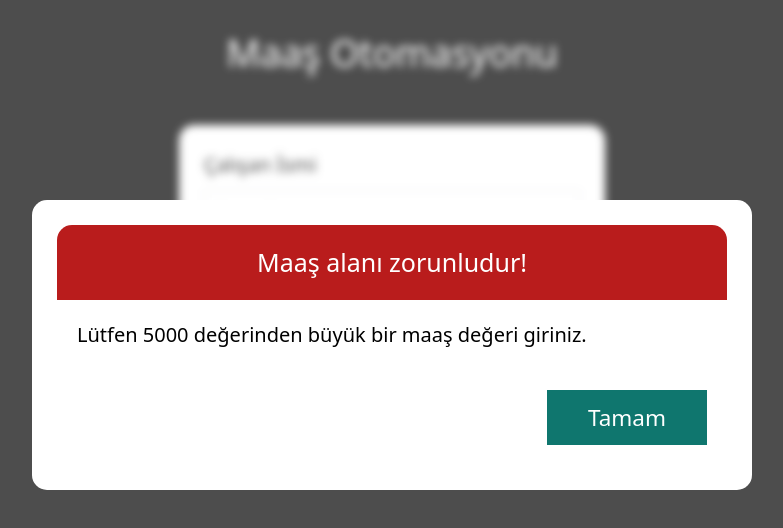
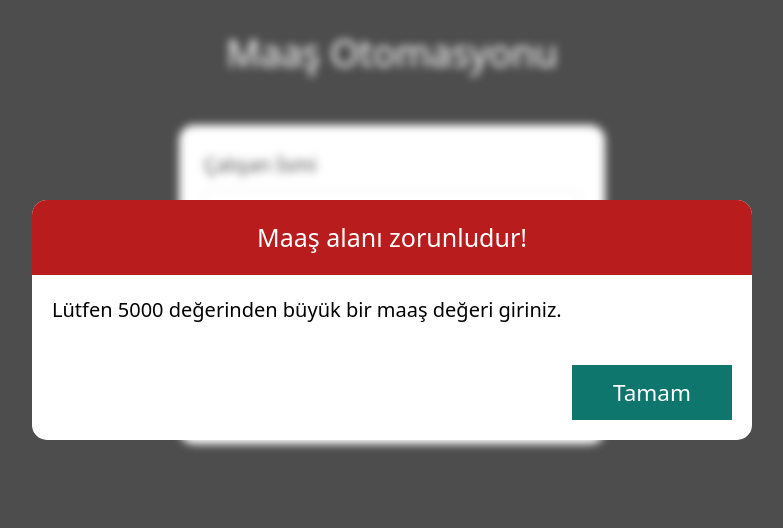
Before and after one commit to rmkofficial/workers-app, a React (Create React App) app: page / in a window 1280 px wide. Both pictures are taken after typing "Sample", "5" into the empty fields and a click on the button "Ekle". Shown: the top 528 px of the page, without its empty margins (248-1031 px from the left). Built offline with nearby package versions, Linux system fonts and the light colour scheme.

Commit message:
Adding Root-Portal

```diff
--- a/public/index.html
+++ b/public/index.html
@@ -27,17 +27,9 @@
     <title>React App</title>
   </head>
   <body>
-    <noscript>You need to enable JavaScript to run this app.</noscript>
+    <div id="backdrop-root"></div>
+    <div id="overlay-root"></div>
     <div id="root"></div>
-    <!--
-      This HTML file is a template.
-      If you open it directly in the browser, you will see an empty page.
 
-      You can add webfonts, meta tags, or analytics to this file.
-      The build step will place the bundled scripts into the <body> tag.
-
-      To begin the development, run `npm start` or `yarn start`.
-      To create a production bundle, use `npm run build` or `yarn build`.
-    -->
   </body>
 </html>
--- a/src/components/UI/ErrorModal.jsx
+++ b/src/components/UI/ErrorModal.jsx
@@ -1,20 +1,21 @@
+import React from "react";
+import ReactDOM from "react-dom";
 import Button from "./Button";
 import Card from "./Card";
 
-const ErrorModal = (props) => {
-  const handleConfirm = () => {
-    if (props.onConfirm) {
-      props.onConfirm();
-    }
-  };
+const BackDrop = (props) => {
+  return (
+    <div
+      className="backdrop-blur-sm bg-white/30 fixed w-screen h-screen top-0 left-0"
+      onClick={props.handleConfirm}
+    ></div>
+  );
+};
 
+const ModalOverlay = (props) => {
   return (
     <div className="error-modal">
-      <div
-        className="backdrop-blur-sm bg-white/30 fixed w-screen h-screen top-0"
-        onClick={handleConfirm}
-      ></div>
-      <Card className="w-[36rem] p-0 z-20 bg-gray-300">
+      <Card className="w-[36rem] !p-0 z-20 bg-gray-300">
         <header className="bg-red-700 p-4 rounded-t-xl">
           <h2 className="text-center text-xl text-white">
             {props.error.title}
@@ -22,7 +23,7 @@ const ErrorModal = (props) => {
         </header>
         <section className="p-4">{props.error.message}</section>
         <footer className="p-4 flex justify-end">
-          <Button className="w-32" onClick={handleConfirm}>
+          <Button className="w-32" onClick={props.handleConfirm}>
             Tamam
           </Button>
         </footer>
@@ -31,4 +32,28 @@ const ErrorModal = (props) => {
   );
 };
 
+const ErrorModal = (props) => {
+  const { title, message } = props.error; // Access title and message from props.error
+  const handleConfirm = () => {
+    if (props.onConfirm) {
+      props.onConfirm();
+    }
+  };
+
+  return (
+    <>
+      {ReactDOM.createPortal(
+        <BackDrop handleConfirm={handleConfirm} />,
+        document.getElementById("backdrop-root")
+      )}
+      {ReactDOM.createPortal(
+        <ModalOverlay
+          error={{ title, message }}
+          handleConfirm={handleConfirm}/>,
+        document.getElementById("overlay-root")
+      )}
+    </>
+  );
+};
+
 export default ErrorModal;
```
